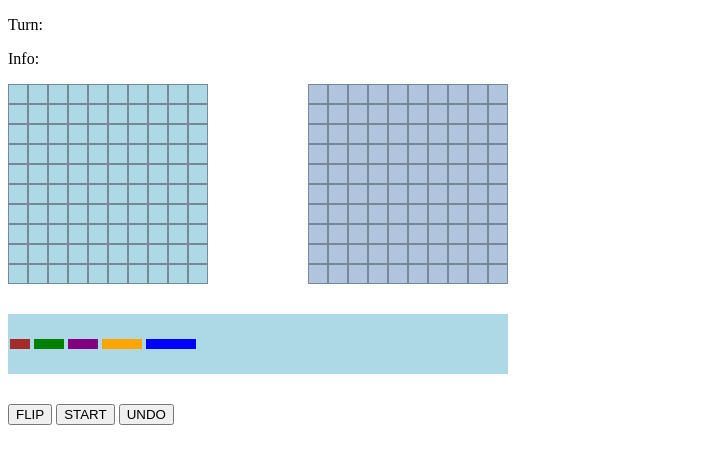
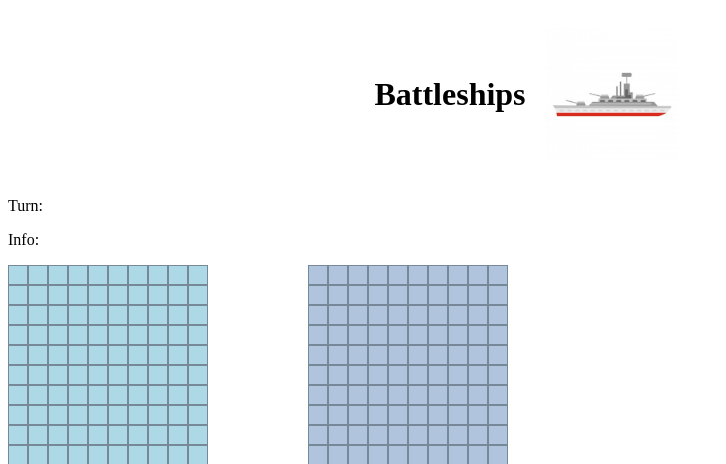
Before and after one commit to Eddj05/Battleships, a PHP site: page /index.html in a window 1280 px wide. Shown: the top 464 px of the page, without its empty margins (0-726 px from the left). Run offline with PHP 8.4, Linux system fonts and the light colour scheme.

Commit message:
Added an header with an image of a batleship

```diff
--- a/css/style.css
+++ b/css/style.css
@@ -2,6 +2,26 @@ body {
 
 }
 
+#header {
+    display: flex;
+    justify-content: center;
+    align-items: center;
+    flex-direction: column;
+    padding: 20px;
+}
+
+.header-content {
+    display: flex;
+    align-items: center;
+}
+
+.header-content h1 {
+    margin-right: 20px;
+}
+
+.header-content img {
+    width: 25%;
+}
 #startup {
     display: flex;
     justify-content: center;
--- a/index.html
+++ b/index.html
@@ -5,8 +5,17 @@
     <title>Battleships</title>
     <link rel="stylesheet" href="css/style.css">
 </head>
+
 <body>
-    <div id="game-info">
+<div id="header">
+    <div class="header-content">
+        <h1>Battleships</h1>
+        <img src="Images/battleship.png" alt="Battleship">
+    </div>
+</div>
+
+
+<div id="game-info">
         <p>Turn: <span id="turn-display"></span></p>
         <p>Info: <span id="info"></span></p>
     </div>
```
Also changed, not shown: Images/battleship.png (added).
